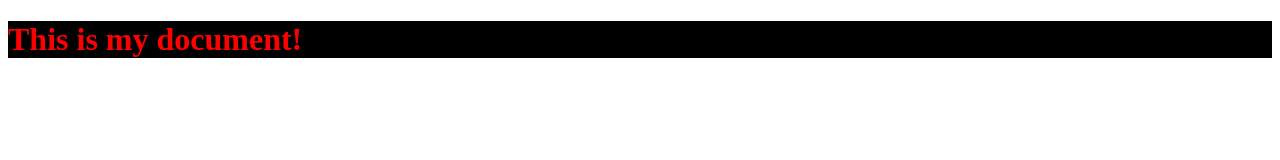
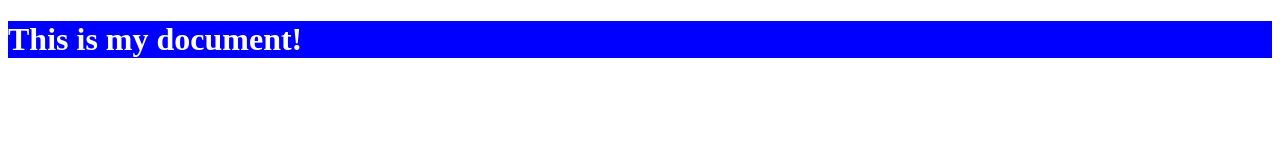
Before and after one commit to TechLike/IBM_Workshop, a plain HTML site: page index.html in a window 1280 px wide. Drawn offline with Linux system fonts and the light colour scheme.

Commit message:
Update style.css

```diff
--- a/style.css
+++ b/style.css
@@ -1,6 +1,6 @@
 #box{
-	background: black;
+	background: blue;
 }
 h1{
-	color: red;
+	color: white;
 }
```
